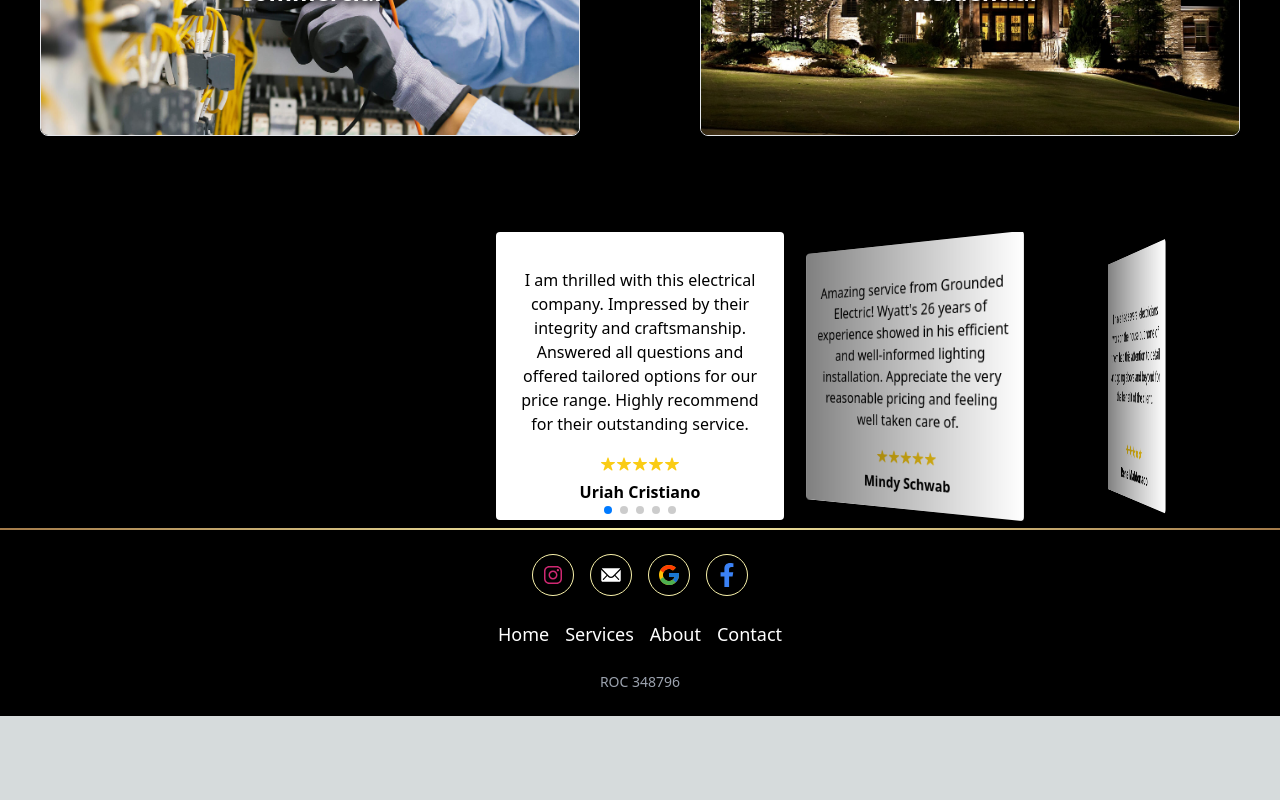
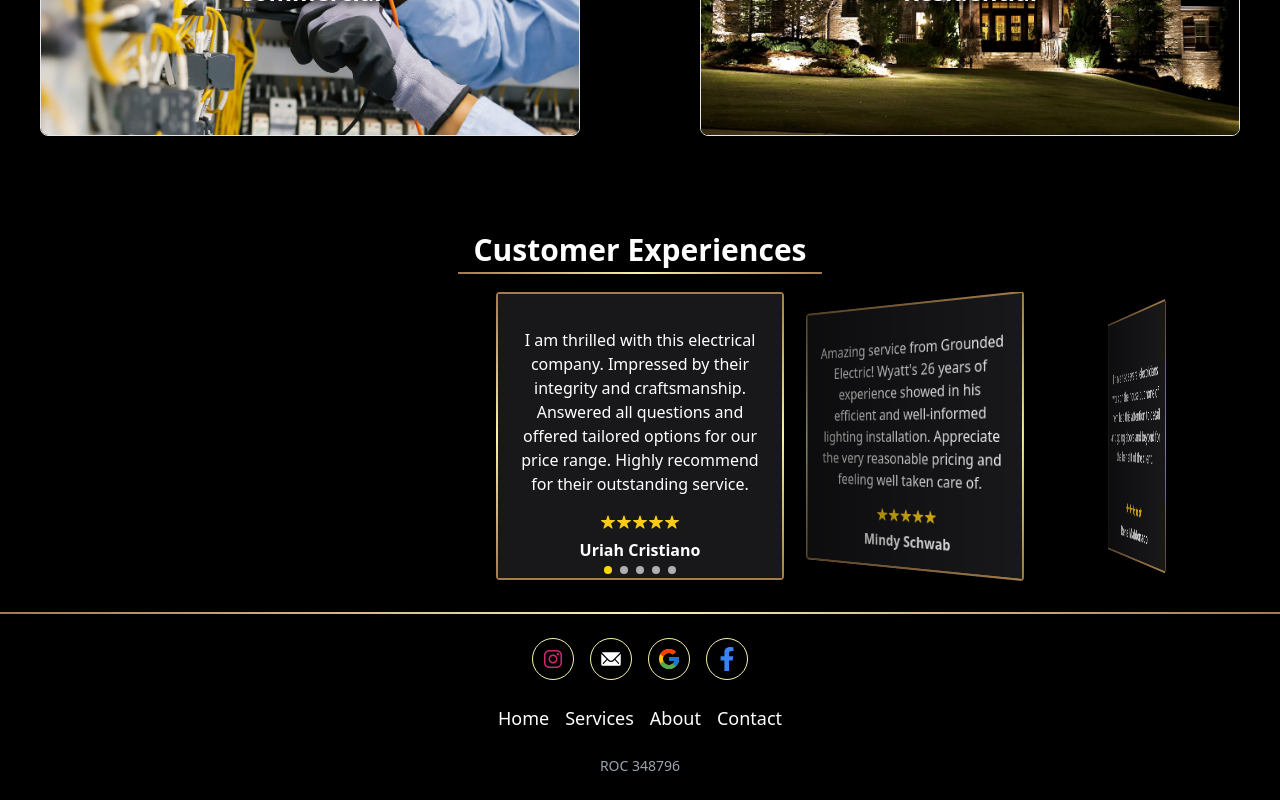
Before and after one commit to Jaron15/GroundedElectrical, a Next.js app: page / in a window 1280 px wide. Shown: the part 1006-1806 px from the top of the page. Before the commit the page ends 1722 px from the top, so only its background shows below. Built offline with nearby package versions, Linux system fonts and the light colour scheme.

Commit message:
some custom matching css

```diff
--- a/src/components/ReviewSlider.js
+++ b/src/components/ReviewSlider.js
@@ -19,7 +19,12 @@ function ReviewSlider() {
 
 
       return (
-        <div className="w-full  h-full flex justify-center items-center ">
+        <div className="w-full  h-full flex flex-col  items-center justify-center items-center mb-6 ">
+            <div className="relative text-center mb-6" >
+  <h1 className='text-3xl font-semibold inline-block'>Customer Experiences</h1>
+  <div className='w-[calc(100%+30px)] h-0.5 bg-white mt-1 bg-gradient-to-r from-darkgold via-gold to-darkgold absolute left-1/2 transform -translate-x-1/2'></div>
+</div>
+
           <Swiper
             effect={'coverflow'}
             grabCursor={true}
@@ -38,8 +43,8 @@ function ReviewSlider() {
             className="w-full max-w-6xl"
           >
              {slides.map((slide, index) => (
-          <SwiperSlide key={index} className="!w-72 !h-72 bg-white rounded shadow-lg flex justify-center items-center text-black p-4 mb-2">
-            <div className="flex flex-col justify-between h-full">
+          <SwiperSlide key={index} className="!w-72 !h-72  rounded shadow-lg flex justify-center items-center text-white p-0.5 mb-2 bg-gradient-to-t from-darkgold via-gold to-darkgold">
+            <div className="flex flex-col justify-between h-full w-full bg-zinc-900 p-4">
               <div className="text-center my-auto">
                 <p>{slide.text.length > 200 ? `${slide.text.substring(0, 250)}` : slide.text}</p> {/* Truncate long text */}
               </div>
--- a/src/styles/globals.css
+++ b/src/styles/globals.css
@@ -6,6 +6,7 @@
   --foreground-rgb: 0, 0, 0;
   --background-start-rgb: 214, 219, 220;
   --background-end-rgb: 255, 255, 255;
+
 }
 
 @media (prefers-color-scheme: dark) {
@@ -13,6 +14,7 @@
     --foreground-rgb: 255, 255, 255;
     --background-start-rgb: 0, 0, 0;
     --background-end-rgb: 0, 0, 0;
+
   }
 }
 
@@ -182,7 +184,15 @@ body {
 }
 /* NAV end */
 
+.swiper-pagination-bullet {
+  background: white !important;
+  opacity: .65 !important;
+}
 
+.swiper-pagination-bullet-active {
+  background: gold !important;
+  opacity: 1 !important;
+}
 
 @media (min-width: 768px) {
   .RBtn {
```
